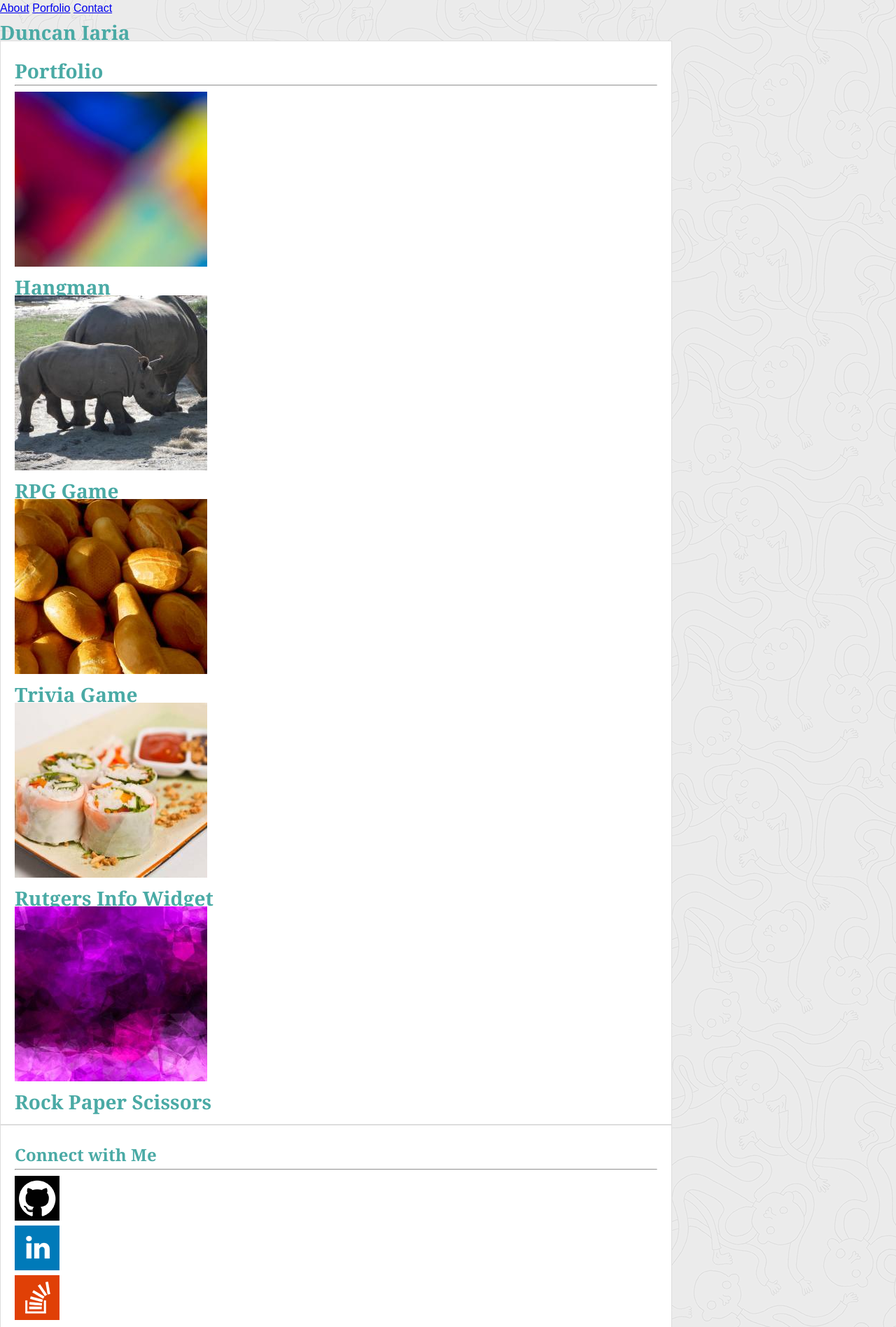
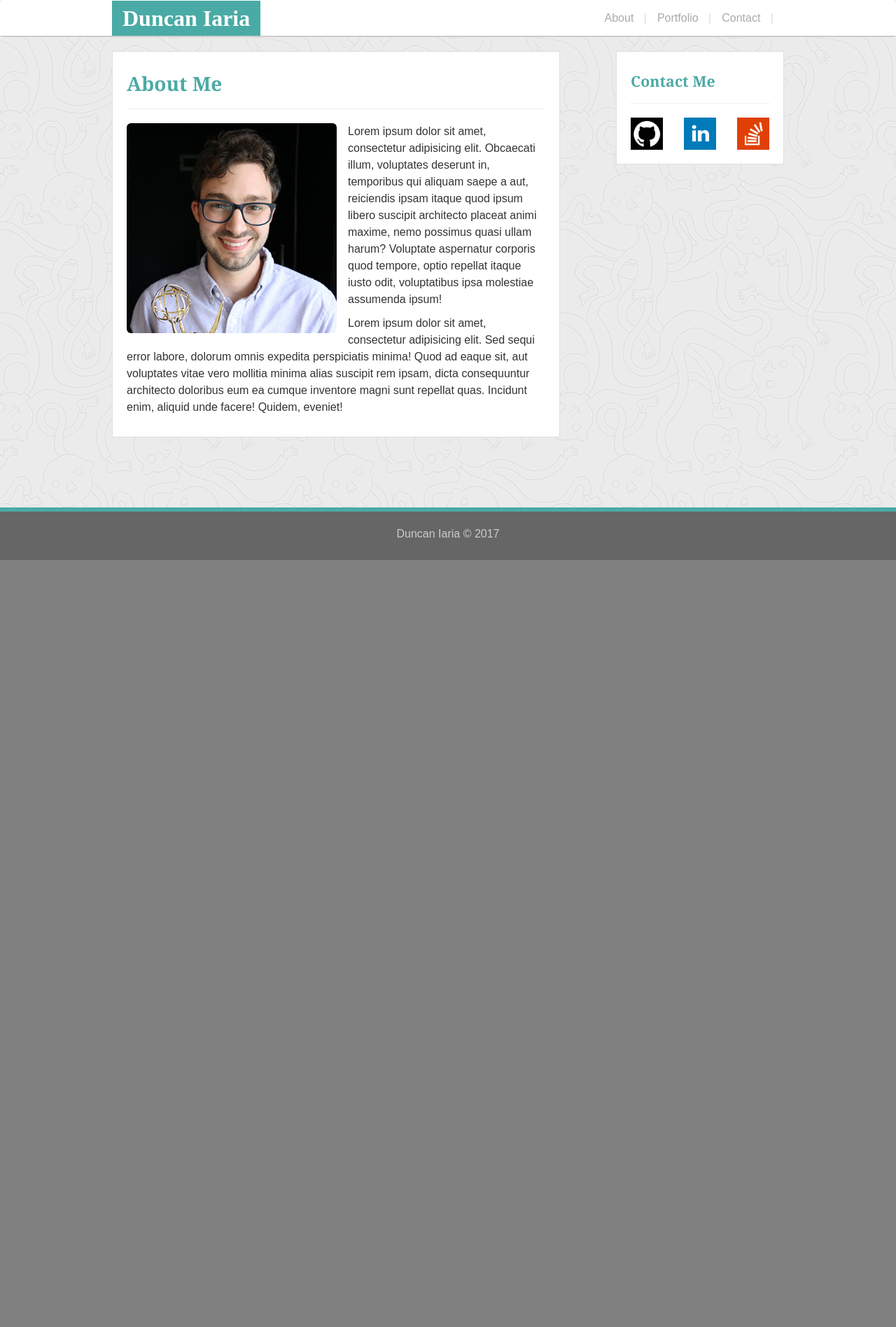
Before and after one commit to duncan-iaria/Bootstrap-Portfolio, a plain HTML site: page portfolio.html in a window 1280 px wide. Shown: the top 1896 px of the page at 70% size. After the commit the page ends 800 px from the top, so only its background shows below. Drawn offline with nearby package versions, Linux system fonts and the light colour scheme.

```diff
--- a/assets/css/style.css
+++ b/assets/css/style.css
@@ -34,17 +34,22 @@ h1
 
 h2
 {
-	font-size: 1.75em;
+	font-size: 1.5em;
 }
 
 h3
 {
-	font-size: 1.5em;
+	font-size: 1.333em;
 }
 
 h4
 {
 	font-size: 1.333em;
+}
+
+label
+{
+	color: #444;
 }
 
 /*FOR CONSISTENT WIDTH*/
@@ -117,9 +122,6 @@ h4
 	background-color: #4aaaa5;
 }
 
-
-
-
 /*CONTENT*/
 main, aside
 {
@@ -139,6 +141,33 @@ main, aside
 	margin-bottom: 12px;
 	width: 300px;
 }
+
+/*CONTACT*/
+
+/*overright default blue outline on form inputs to be the main(teal) color*/
+.form-control:focus
+{
+	border-color: #4aaaa5;
+	outline: 1px #4aaaa5 solid;
+}
+
+.btn-primary
+{
+	background-color: #4aaaa5;
+	border: none;
+	border-radius: 0;
+}
+
+.btn-primary:focus
+{
+	background-color: #65DEDB;
+}
+
+.btn-primary:hover
+{
+	background-color: #65DEDB;
+}
+/*.btn-primary:*/
 
 /*SIDEBAR*/
 
--- a/portfolio.html
+++ b/portfolio.html
@@ -3,118 +3,98 @@
 <html lang="en-us">
 
 	<head>
-		<title>Duncan Iaria's Portfolio</title>
+		<title>Duncan Iaria's Bootstrap Portfolio</title>
 		<link rel="stylesheet" type="text/css" href="assets/css/reset.css">
+
+		<!-- BOOTSTRAP -->
+		<link rel="stylesheet" href="https://maxcdn.bootstrapcdn.com/bootstrap/3.3.7/css/bootstrap.min.css" integrity="sha384-BVYiiSIFeK1dGmJRAkycuHAHRg32OmUcww7on3RYdg4Va+PmSTsz/K68vbdEjh4u" crossorigin="anonymous">
+
 		<link rel="stylesheet" type="text/css" href="assets/css/style.css">
 	</head>
 
 	<body>
 		<!-- HEADER -->
-		<div class="header-bg">
-			<div class="container">
-				<header>
-					<!-- NAVIGATION LINKS -->
-					<nav>
-						<div class="nav-main">
-							<a href="index.html">About</a>
-							<a href="portfolio.html">Porfolio</a>
-							<a href="contact.html">Contact</a>
+	    <nav class="navbar">
+	      <div class="container">
+	        <div class="navbar-header">
+	          <button type="button" class="navbar-toggle collapsed" data-toggle="collapse" data-target="#navbar" aria-expanded="false" aria-controls="navbar">
+	            <span class="sr-only">Toggle navigation</span>
+	            <span class="icon-bar"></span>
+	            <span class="icon-bar"></span>
+	            <span class="icon-bar"></span>
+	          </button>
+	          <a class="navbar-brand" href="#">Duncan Iaria</a>
+	        </div>
+	        <div id="navbar" class="collapse navbar-collapse">
+	          <ul class="nav navbar-nav navbar-right">
+	            <li class="active"><a href="#">About</a></li>
+	            <li><a href="portfolio.html">Portfolio</a></li>
+	            <li><a href="contact.html">Contact</a></li>
+	          </ul>
+	        </div><!--/.nav-collapse -->
+	      </div>
+	    </nav>
+
+		<!-- CONTENT -->
+	    <div class="container">
+			<div class="row">
+		    	<main class="col-md-8 content">
+		    		<div class="row">
+		    			<div class="col-md-12">
+		    				<h1>About Me</h1>
+		    				<hr/>
+		    			</div>
+		    		</div>
+		    		<div class="row">
+		    			<div class="col-md-12">
+		    				<img class="img-responsive img-rounded portrait" src="assets/images/duncan-portrait-sm.jpg">
+		    				<p>Lorem ipsum dolor sit amet, consectetur adipisicing elit. Obcaecati illum, voluptates deserunt in, temporibus qui aliquam saepe a aut, reiciendis ipsam itaque quod ipsum libero suscipit architecto placeat animi maxime, nemo possimus quasi ullam harum? Voluptate aspernatur corporis quod tempore, optio repellat itaque iusto odit, voluptatibus ipsa molestiae assumenda ipsum!</p>
+		    				<p>Lorem ipsum dolor sit amet, consectetur adipisicing elit. Sed sequi error labore, dolorum omnis expedita perspiciatis minima! Quod ad eaque sit, aut voluptates vitae vero mollitia minima alias suscipit rem ipsam, dicta consequuntur architecto doloribus eum ea cumque inventore magni sunt repellat quas. Incidunt enim, aliquid unde facere! Quidem, eveniet!</p>
+		    			</div>
+		    		</div>
+		    	</main>
+
+		    	<aside class="col-md-3 col-md-offset-1 content">
+		    		<div class="row">
+		    			<div class="col-md-12">
+		    				<h3>Contact Me</h3>
+		    				<hr />
+		    			</div>
+		    		</div>
+		    		<div class="row">
+		    			<!-- SOCIAL MEDIA ITEMS -->
+						<div class="col-xs-4 col-md-4">
+							<a href="https://github.com/duncan-iaria" target="_blank">
+								<img class="img-responsive" src="assets/images/git-hub.png">
+							</a>
 						</div>
-					</nav>
+						<div class="col-xs-4 col-md-4">
+							<a href="https://www.linkedin.com/in/duncan-iaria-8b84b78/" target="_blank">
+								<img class="img-responsive" src="assets/images/linkedin.png">
+							</a>
+						</div>
+						<div class="col-xs-4 col-md-4">
+							<a href="#">
+								<img class="img-responsive" src="assets/images/stack-overflow.png">
+							</a>
+						</div>
+		    		</div>
+		    	</aside>
+	    	</div>
 
-					<!-- LOGO -->
-					<div class="logo primary-color">
-						<h1 class="logo-text">Duncan Iaria</h1>
-					</div>
-				</header>
-			</div>
-		</div>
-		<!-- CONTENT -->
-		<div class="container">
-			<main>
-				<section class="content">
-					<h2>Portfolio</h2>
-
-					<hr/>
-
-					<div class="portfolio-item">
-						<img src="assets/images/portfolio-item-1.jpg" alt="An image of a portfolio item.">
-						<div class="portfolio-label">
-							<div class="portfolio-label-text">
-								<h2>Hangman</h2>
-							</div>
-						</div>
-					</div>
-
-					<div class="portfolio-item">
-						<img src="assets/images/portfolio-item-2.jpg" alt="An image of a portfolio item.">
-						<div class="portfolio-label">
-							<div class="portfolio-label-text">
-								<h2>RPG Game</h2>
-							</div>
-						</div>
-					</div>
-
-					<div class="portfolio-item">
-						<img src="assets/images/portfolio-item-3.jpg" alt="An image of a portfolio item.">
-						<div class="portfolio-label">
-							<div class="portfolio-label-text">
-								<h2>Trivia Game</h2>
-							</div>
-						</div>
-					</div>
-
-					<div class="portfolio-item">
-						<img src="assets/images/portfolio-item-4.jpg" alt="An image of a portfolio item.">
-						<div class="portfolio-label">
-							<div class="portfolio-label-text">
-								<h2>Rutgers Info Widget</h2>
-							</div>
-						</div>
-					</div>
-
-					<div class="portfolio-item">
-						<img src="assets/images/portfolio-item-5.jpg" alt="An image of a portfolio item.">
-						<div class="portfolio-label">
-							<div class="portfolio-label-text">
-								<h2>Rock Paper Scissors</h2>
-							</div>
-						</div>
-					</div>
-
-				</section>
-			</main>
-
-			<!-- SIDEBAR -->
-			<aside>
-				<section class="content">
-					<h3>Connect with Me</h3>
-
-					<hr />
-
-					<div class="social-icon">
-						<a href="https://github.com/duncan-iaria" target="_blank"><img src="assets/images/git-hub.png" alt="git hub icon"/></a>
-					</div>
-
-					<div class="social-icon">
-						<a href="https://www.linkedin.com/in/duncan-iaria-8b84b78/" target="blank"><img src="assets/images/linkedin.png" alt="linkedin icon"/></a>
-					</div>
-
-					<div class="social-icon">
-						<a href="#"><img src="assets/images/stack-overflow.png" alt="stack-overflow icon"/></a>
-					</div>
-				</section>
-			</aside>
-
-		<!-- CLOSE CONTAINER -->
-		</div>
-
+	    </div><!-- /.container -->
 		<!-- FOOTER -->
 		<footer>
-			<div>
-				<p class="footer-text"> &copy; Copyright 2017 Duncan Iaria</p>
+			<div class="container">
+				<div class="row">
+					<div class="col-md-12">
+						<div class="text-center footer-text"> Duncan Iaria &copy; 2017</div>
+					</div>
+				</div>
 			</div>
 		</footer>
-
+		<!-- BOOTSTRAP JQUERY/JS-->
+		<script src="https://code.jquery.com/jquery-3.2.1.min.js" integrity="sha256-hwg4gsxgFZhOsEEamdOYGBf13FyQuiTwlAQgxVSNgt4=" crossorigin="anonymous"></script>
+		<script src="https://maxcdn.bootstrapcdn.com/bootstrap/3.3.7/js/bootstrap.min.js" integrity="sha384-Tc5IQib027qvyjSMfHjOMaLkfuWVxZxUPnCJA7l2mCWNIpG9mGCD8wGNIcPD7Txa" crossorigin="anonymous"></script>
 	</body>
 </html>
```
Also changed, not shown: contact.html (+82 -56 lines), index.html (+5 -5 lines).
